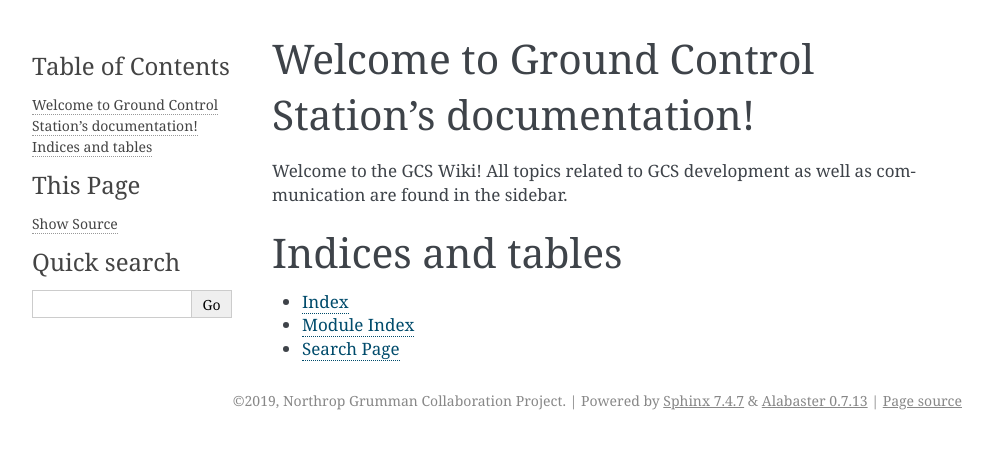
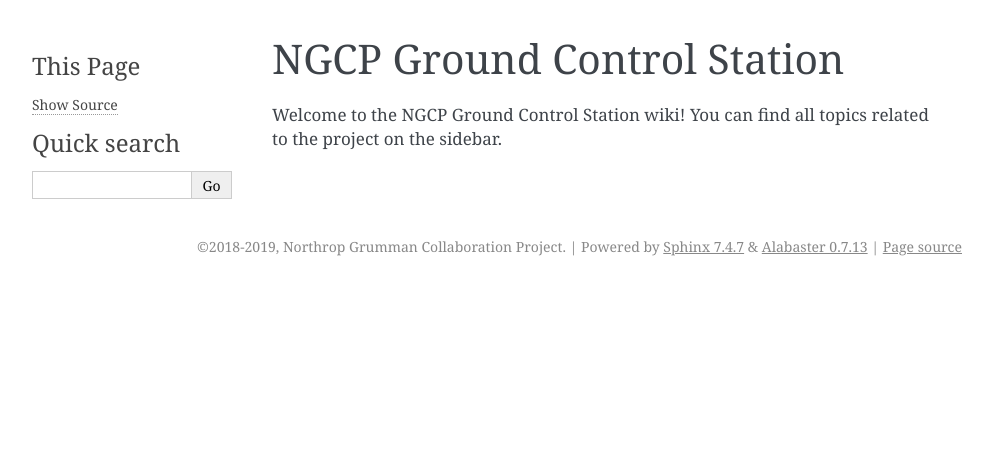
Before and after one commit to NGCP/GCS, a Sphinx documentation site: the page built from docs/index.rst, in a window 1280 px wide. Shown: the top 449 px of the page, without its empty margins (148-1141 px from the left). Built offline with Sphinx 7.4.7, drawn with Linux system fonts in a browser that asks for light colours.

Commit message:
Added contribution and some of communications

```diff
--- a/docs/conf.py
+++ b/docs/conf.py
@@ -20,7 +20,7 @@
 # -- Project information -----------------------------------------------------
 
 project = u'Ground Control Station'
-copyright = u'2019, Northrop Grumman Collaboration Project'
+copyright = u'2018-2019, Northrop Grumman Collaboration Project'
 author = u'Northrop Grumman Collaboration Project'
 
 # The short X.Y version
--- a/docs/index.rst
+++ b/docs/index.rst
@@ -1,21 +1,12 @@
-.. Ground Control Station documentation master file, created by
-   sphinx-quickstart on Sun Apr  7 13:36:14 2019.
-   You can adapt this file completely to your liking, but it should at least
-   contain the root `toctree` directive.
-
-Welcome to Ground Control Station's documentation!
-==================================================
-Welcome to the GCS Wiki! All topics related to GCS development as well as communication are found in the sidebar.
+===========================
+NGCP Ground Control Station
+===========================
 
 .. toctree::
-   :maxdepth: 2
-   :caption: Contents:
+  :maxdepth: 2
+  :hidden:
 
+  contributing
+  communications/index
 
-
-Indices and tables
-==================
-
-* :ref:`genindex`
-* :ref:`modindex`
-* :ref:`search`
+Welcome to the NGCP Ground Control Station wiki! You can find all topics related to the project on the sidebar.
```
Also changed, not shown: docs/communications/index.rst (added, +52 -0 lines), docs/contributing.rst (added, +69 -0 lines).
